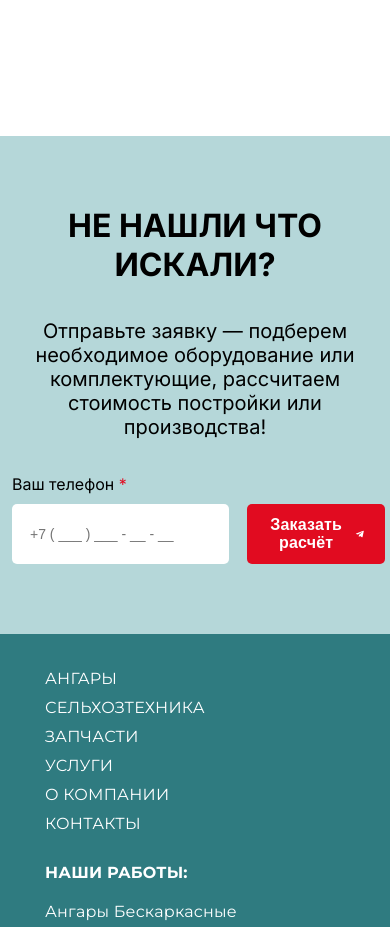
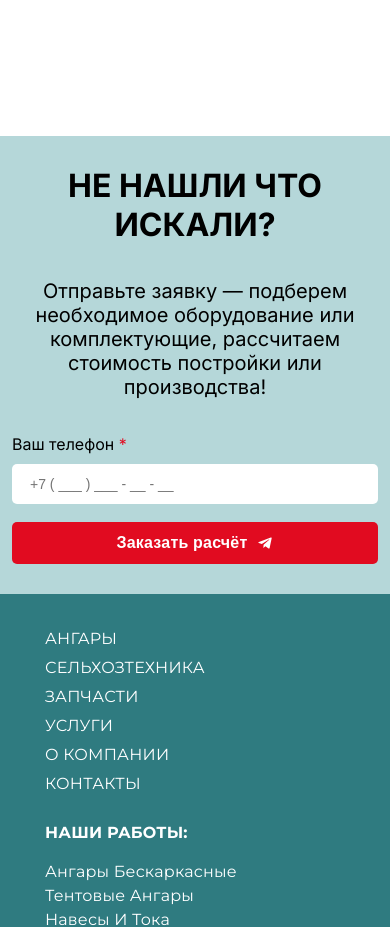
Before and after one commit to allpavel/sh-products, a Next.js app: page / in a window 390 px wide. Shown: the part 2940-3867 px from the top of the page. Built offline with nearby package versions, Linux system fonts and the light colour scheme.

Commit message:
fix styles of the cta section

```diff
--- a/src/app/components/CallToAction/CallToAction.module.css
+++ b/src/app/components/CallToAction/CallToAction.module.css
@@ -44,3 +44,13 @@
   border: none;
   font-size: 14px;
 }
+
+@media (max-width: 576px) {
+  .wrapper {
+    padding-top: 30px;
+    padding-bottom: 30px;
+  }
+  .inputWrapper {
+    flex-direction: column;
+  }
+}
```
